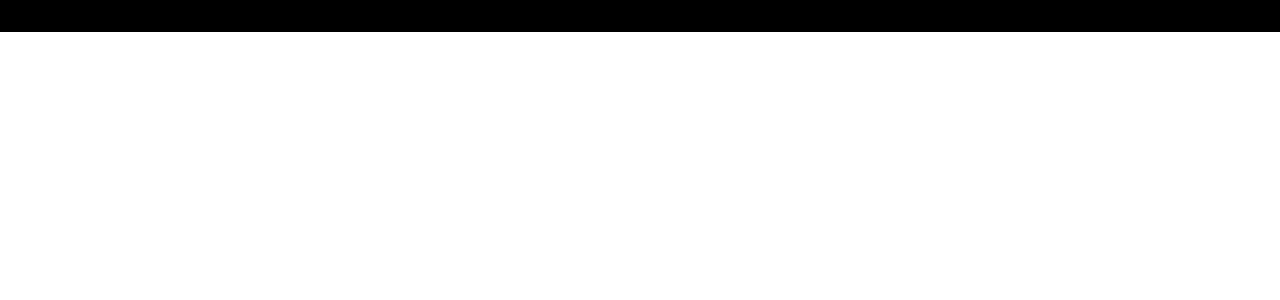
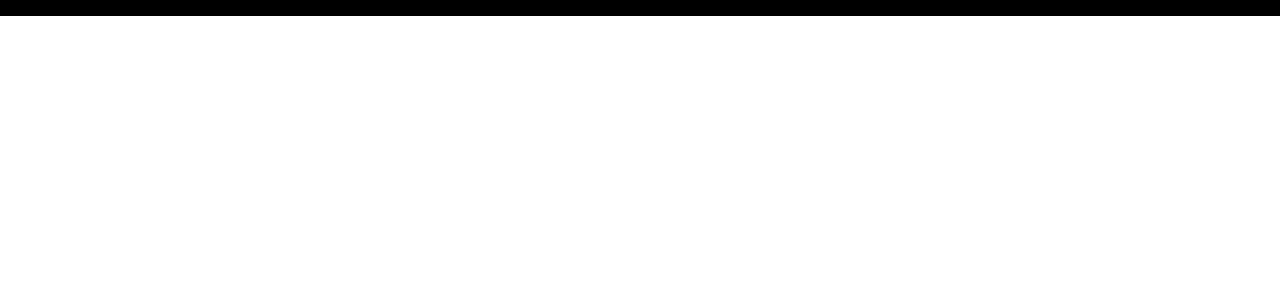
Before and after one commit to MadMaxxx44/website, a React (Vite) app: page / in a window 1280 px wide. Shown: the top 300 px of the page. Built offline with nearby package versions, Linux system fonts and the light colour scheme.

Commit message:
modified:   src/App.tsx

```diff
--- a/src/App.tsx
+++ b/src/App.tsx
@@ -4,7 +4,6 @@
   return (
     <>
       <div className="container">start here</div>
-      <div className="container">start here</div>
     </>
   );
 }
```
